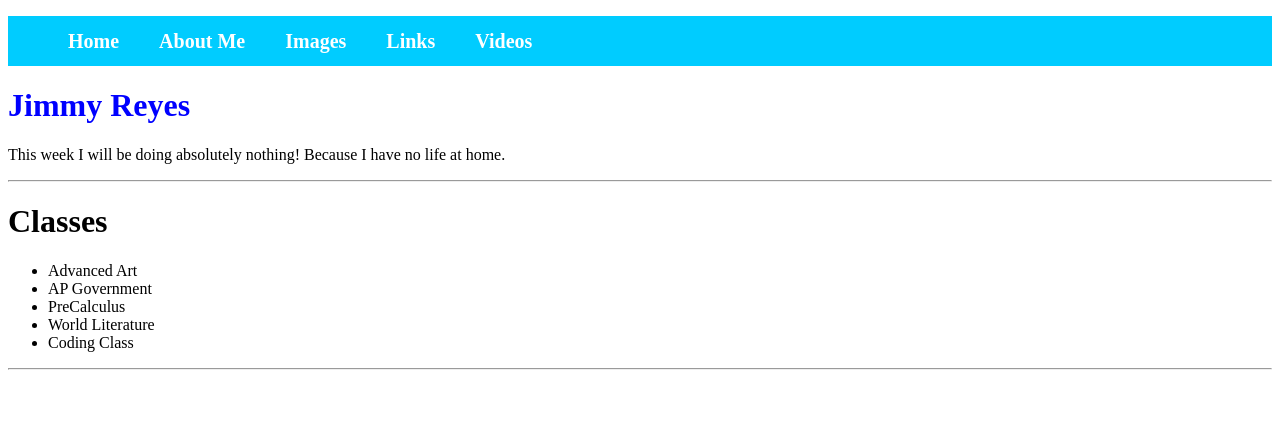
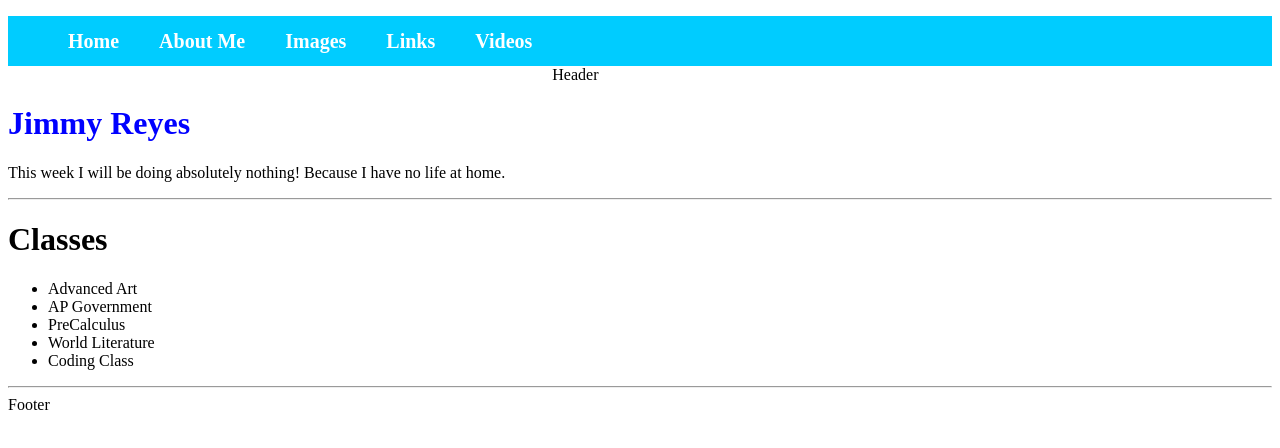
Before and after one commit to jimmyreyes/codingclass, a plain HTML site: page index.html in a window 1280 px wide. Drawn offline with Linux system fonts and the light colour scheme.

Commit message:
macbookpro

```diff
--- a/index.html
+++ b/index.html
@@ -15,7 +15,9 @@
         <li><a href="videos.html">Videos</a></li>
         </ul>
     </nav>
-
+    <header>
+      Header
+    </header>
     </body>
 
     <h1 class="index-title">Jimmy Reyes</h1>
@@ -35,7 +37,8 @@
         <li>Coding Class</li>
     </ul>
       <hr>
-
-
+      <footer>
+      Footer
+      </footer>
   </body>
 </html>
```
Also changed, not shown: links.html (+1 -1 lines), 1 other file.
